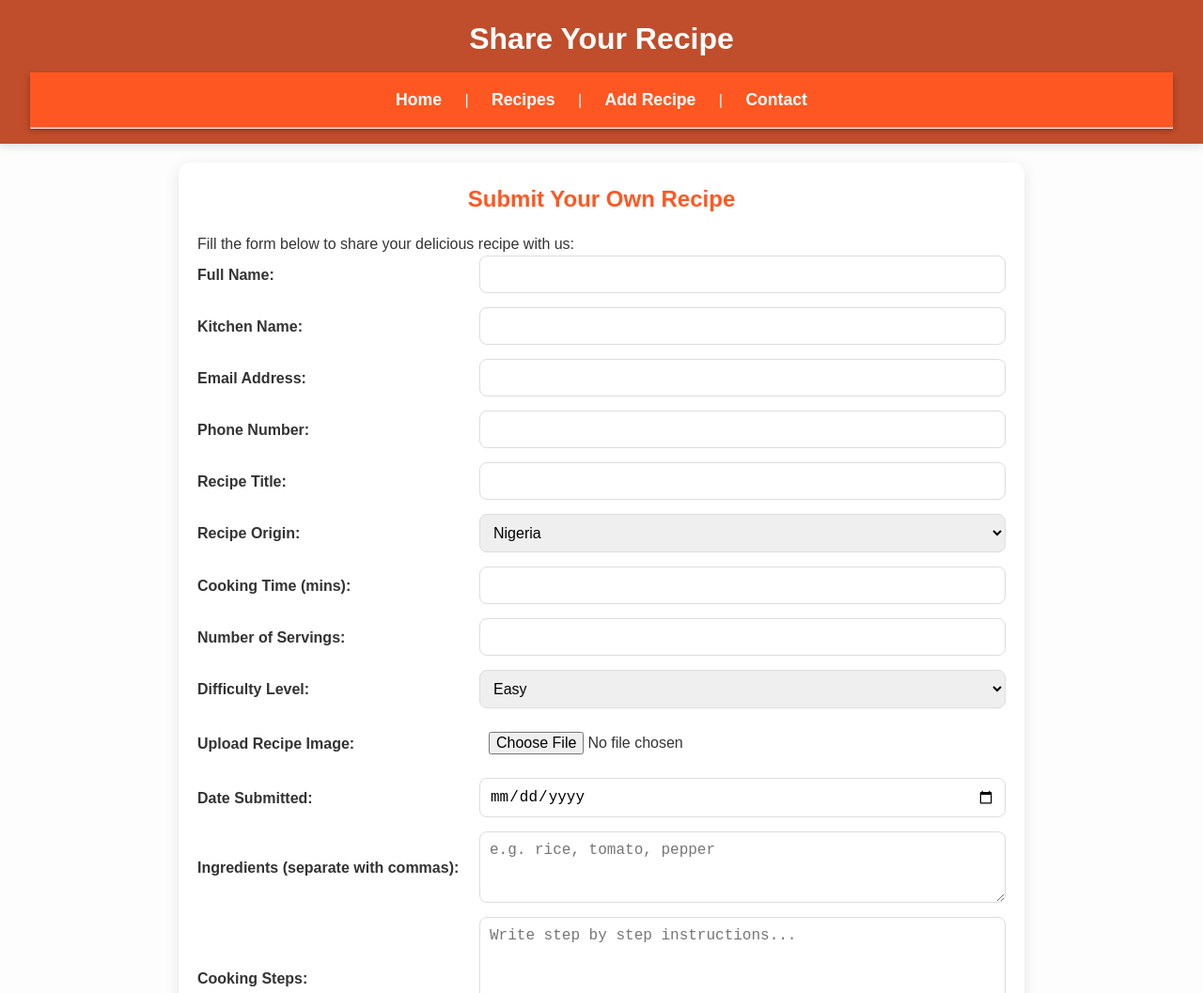
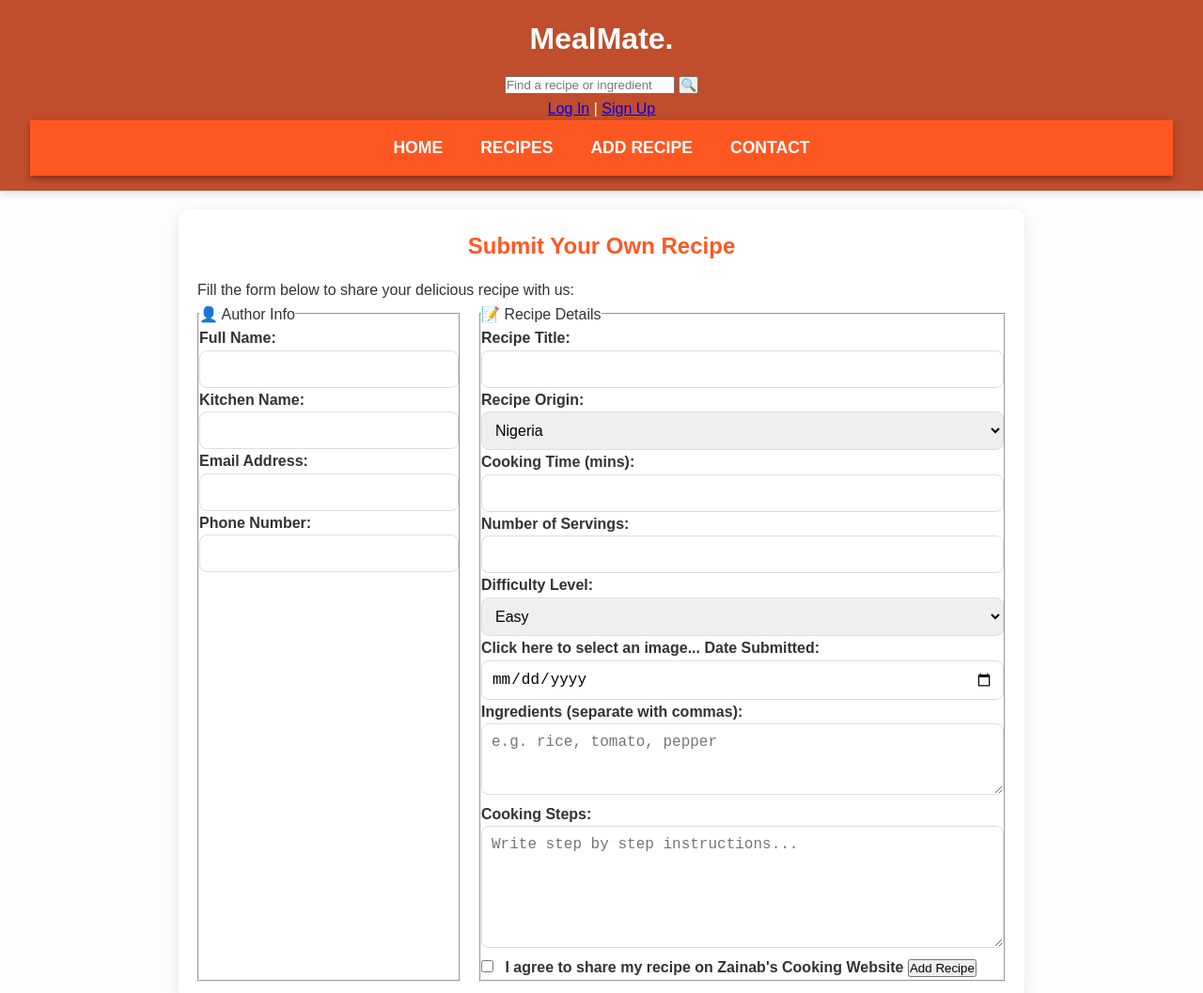
Before and after one commit to Zeebaby91/mealmate, a plain HTML site: page addrecipe.html in a window 1280 px wide. Shown: the top 1057 px of the page at 94% size. Drawn offline with Linux system fonts and the light colour scheme.

Commit message:
Revamp recipe submission form and header layout
Updated the recipe submission form layout and added a new header section with a logo and search functionality. Enhanced the form structure with fieldsets for better organization.

```diff
--- a/addrecipe.html
+++ b/addrecipe.html
@@ -10,15 +10,32 @@
 <body>
 
 <!-- HEADER -->
-<header>
-  <h1> Share Your Recipe</h1>
-  <nav>
-    <a href="index.html">Home</a> |
-    <a href="recipe.html">Recipes</a> |
-    <a href="addrecipe.html">Add Recipe</a> |
-    <a href="contact.html">Contact</a>
+<header class="site-header">
+
+  <div class="header-top">
+    <div class="logo-area">
+      <h1 class="brand-logo">MealMate<span class="dot">.</span></h1>
+    </div>
+
+    <div class="header-search">
+      <input type="text" id="navSearchBox" placeholder="Find a recipe or ingredient">
+      <button class="search-btn">🔍</button>
+    </div>
+
+    <div class="user-links">
+      <a href="#">Log In</a> <span>|</span> <a href="#">Sign Up</a>
+    </div>
+  </div>
+
+  <nav class="main-nav">
+    <ul class="nav-list">
+      <li><a href="index.html">HOME</a></li>
+      <li><a href="recipe.html">RECIPES</a></li>
+      <li><a href="addrecipe.html">ADD RECIPE</a></li>
+      <li><a href="contact.html">CONTACT</a></li>
+    </ul>
   </nav>
-  <hr>
+
 </header>
 
 <!-- FORM FOR RECIPE SUBMISSION -->
@@ -26,9 +43,11 @@
   <h2>Submit Your Own Recipe</h2>
   <p>Fill the form below to share your delicious recipe with us:</p>
 
-  <form action="thankyou.html">
+  <form id="recipeForm">
+    <fieldset class="details-group">
+      <legend>👤 Author Info</legend>
 
-    <!-- Full Name -->
+    <!--Full Name -->
     <label for="name">Full Name:</label>
     <input type="text" id="name" name="name" required>
 
@@ -43,6 +62,10 @@
     <!-- Phone Number -->
     <label for="phone">Phone Number:</label>
     <input type="tel" id="phone" name="phone">
+    </fieldset>
+
+    <fieldset class="details-group">
+      <legend>📝 Recipe Details</legend>
 
     <!-- Recipe Title -->
     <label for="recipe">Recipe Title:</label>
@@ -74,8 +97,10 @@
     </select>
 
     <!-- Upload Image -->
-    <label for="image">Upload Recipe Image:</label>
-    <input type="file" id="image" name="image" accept="image/*">
+    <label for="image" id="image-upload-label">
+    <span class="upload-text"> Click here to select an image...</span>
+</label>
+<input type="file" id="image" name="image" accept="image/*" style="display: none;">
 
     <!-- Date Submitted -->
     <label for="date">Date Submitted:</label>
@@ -95,16 +120,20 @@
       <input type="checkbox" name="terms" required>
       I agree to share my recipe on Zainab's Cooking Website
     </label>
-
-    <!-- Submit Button -->
-    <input type="submit" value="Submit Recipe">
+<button id="addBtn">Add Recipe</button>
+ </fieldset>
   </form>
 </main>
+<!-- Recipes will show up here -->
+    <section id="recipeList">
 
+  <div id="recipesContainer"></div>
+</section>
 <!-- FOOTER -->
 <footer>
   <p>&copy; 2025 Zainab’s Cooking Website | Made with ❤️ during Internship</p>
 </footer>
+<script src="addrecipe.js"></script>
+</body>
 
-</body>
 </html>
```
